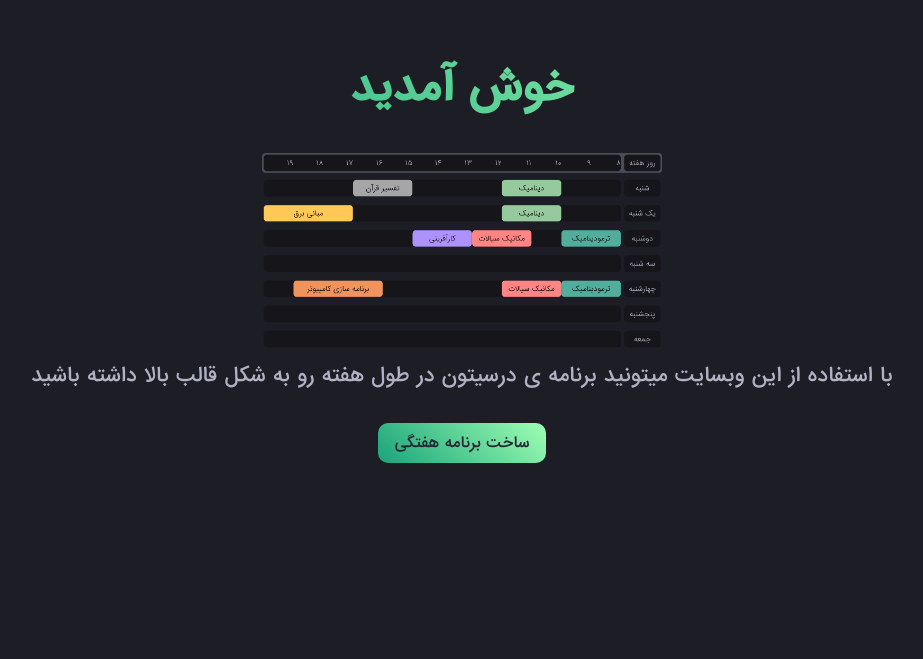
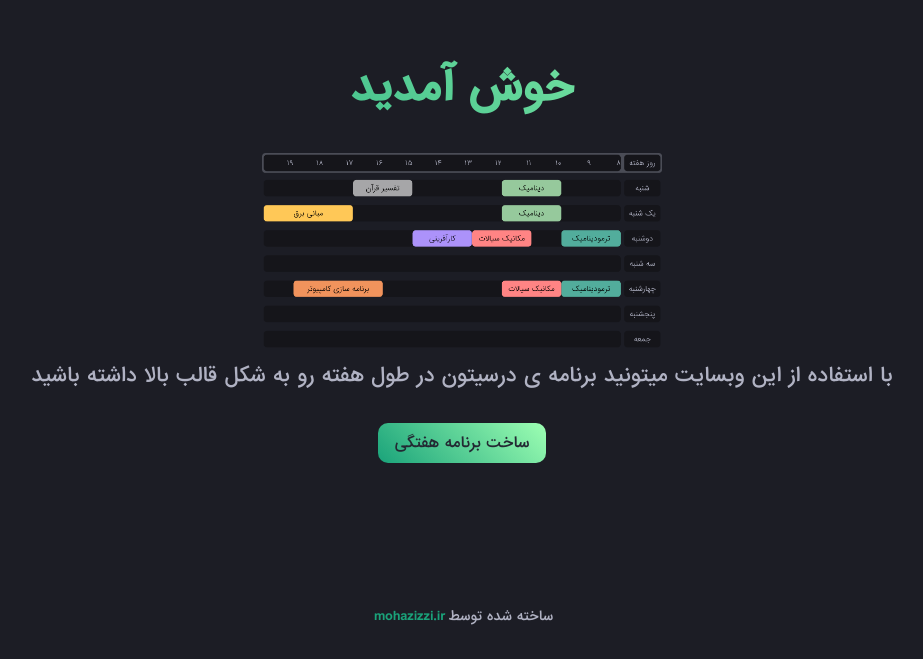
Before and after one commit to mohazizzi/daneshgo.planner, a React (Create React App) app: page / in a window 1280 px wide. Shown: the part 141-800 px from the top of the page, without its empty margins (216-1139 px from the left). Built offline with nearby package versions, Linux system fonts and the light colour scheme.

Commit message:
fix bug for height and change html

```diff
--- a/package.json
+++ b/package.json
@@ -7,6 +7,7 @@
     "@testing-library/jest-dom": "^5.16.5",
     "@testing-library/react": "^13.4.0",
     "@testing-library/user-event": "^13.5.0",
+    "gh-pages": "^5.0.0",
     "html2canvas": "^1.4.1",
     "react": "^18.2.0",
     "react-dom": "^18.2.0",
--- a/public/index.html
+++ b/public/index.html
@@ -7,10 +7,10 @@
     <meta name="theme-color" content="#000000" />
     <meta
       name="description"
-      content="Web site created using create-react-app"
+      content="درست کردن برنامه هفتگی دانشجویی در یک قالب زیبا"
     />
     <link rel="manifest" href="%PUBLIC_URL%/manifest.json" />
-    <title>React App</title>
+    <title>برنامه دانشجویی</title>
   </head>
   <body>
     <div id="root"></div>
--- a/src/App.css
+++ b/src/App.css
@@ -75,7 +75,6 @@ a{
 .container {
   width: 600px;
   height: 100vh;
-  height: -webkit-fill-available;
   margin: 0 auto;
   position: relative;
   overflow: hidden;
--- a/src/pages/dash/dash.css
+++ b/src/pages/dash/dash.css
@@ -1,6 +1,5 @@
 .dash {
   height: 100vh;
-  height: -webkit-fill-available;
   overflow: hidden;
 }
 .dash_header_title {
--- a/src/pages/welcome/Welcome.jsx
+++ b/src/pages/welcome/Welcome.jsx
@@ -29,6 +29,17 @@ const Welcome = () => {
         <Link to="/dash" className="welcome_footer_link">
           {welcomContent.footer}
         </Link>
+        <p className="welcome_footer_cta">
+          ساخته شده توسط
+          <a
+            href="https://mohazizzi.ir/"
+            target="_blank"
+            rel="noreferrer"
+            className="welcome_footer_cta_link"
+          >
+            mohazizzi.ir
+          </a>
+        </p>
       </footer>
     </section>
   );
--- a/src/pages/welcome/welcome.css
+++ b/src/pages/welcome/welcome.css
@@ -59,3 +59,16 @@
     width: 100%;
   }
 }
+.welcome_footer_cta {
+  width: 250px;
+  text-align: center;
+  font-size: 0.8rem;
+  position: fixed;
+  bottom: 2rem;
+  right: 50%;
+  transform: translateX(50%);
+}
+.welcome_footer_cta_link {
+  color: #1aa37a;
+  padding: 0 0.2rem;
+}
```
Also changed, not shown: 1 other file (tests, documents, lock files or other folders).
